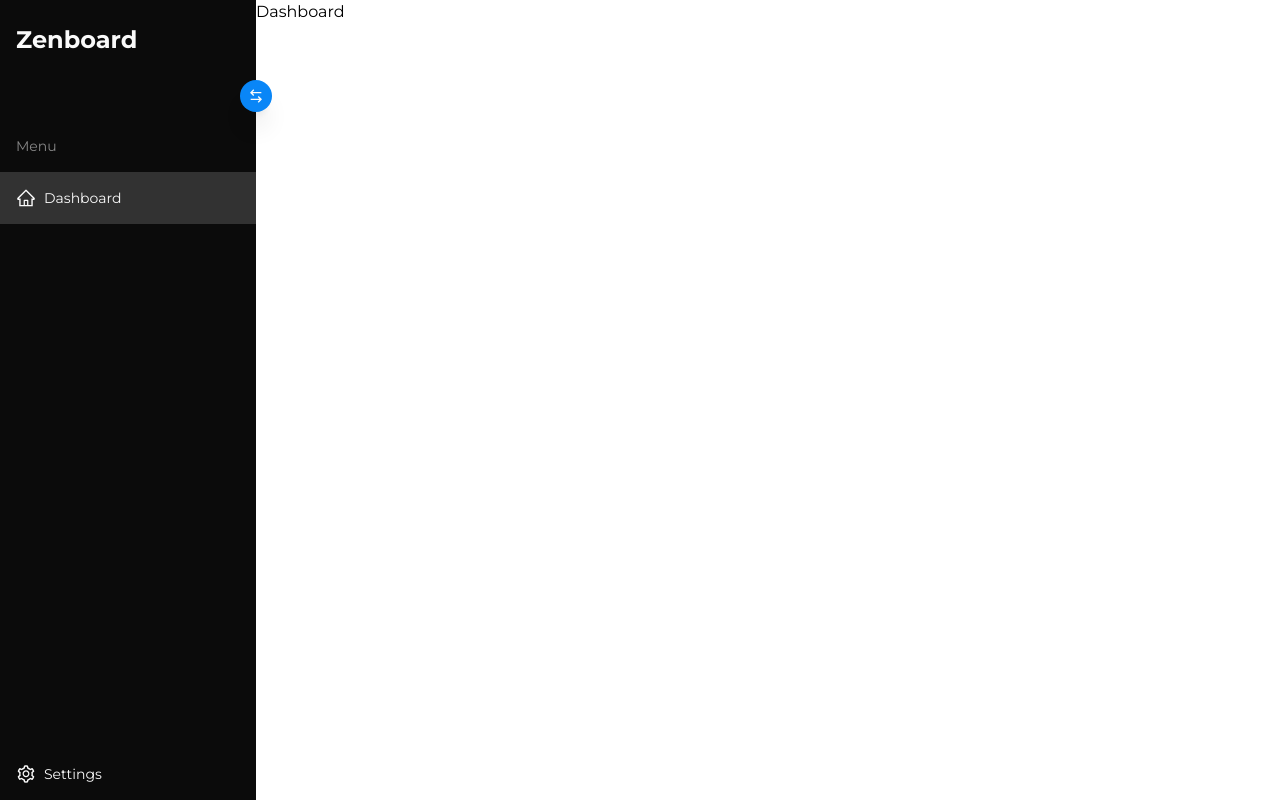
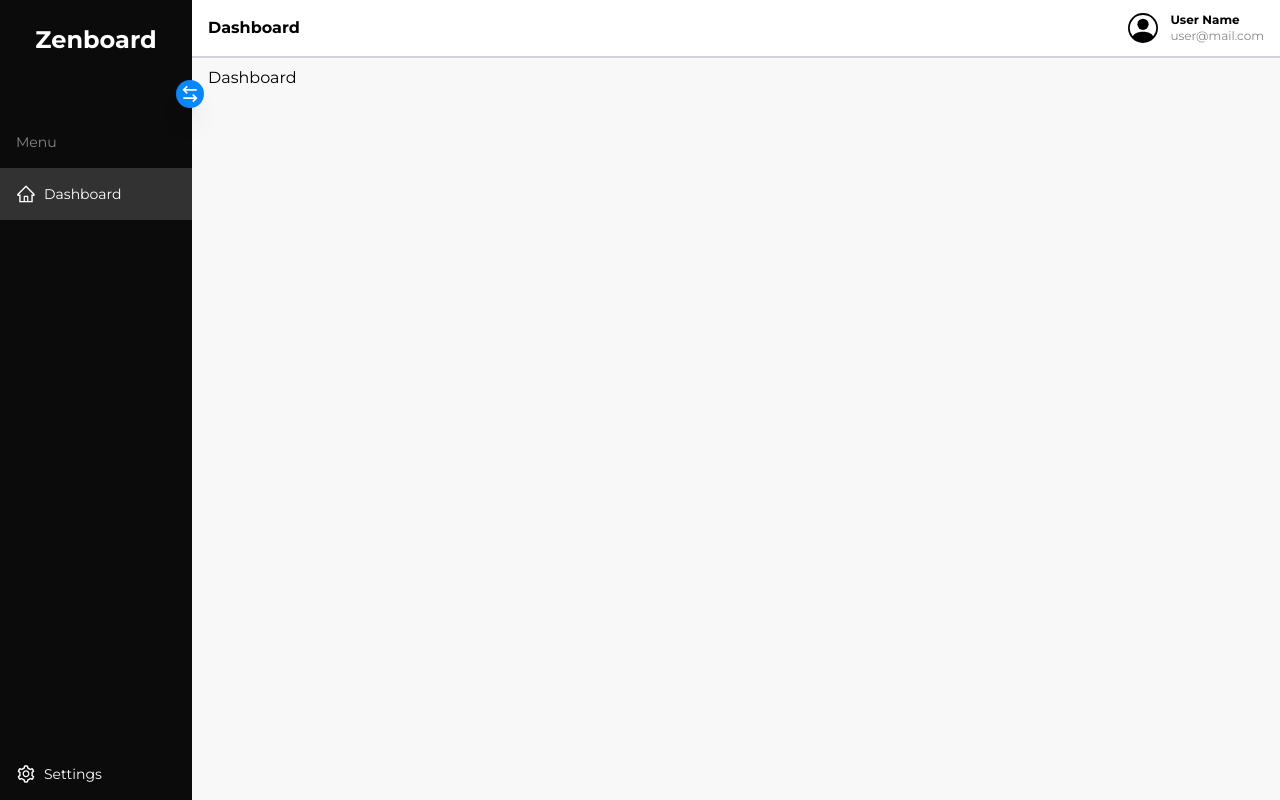
Before and after one commit to ryanadiputraa/zenboard-web, a Next.js app: page /dashboard in a window 1280 px wide. Built offline with nearby package versions, Linux system fonts and the light colour scheme.

Commit message:
feat: header

```diff
--- /dev/null
+++ b/src/app/dashboard/components/header.tsx
@@ -0,0 +1,33 @@
+"use client"
+
+import { AppContext } from "@/context"
+import { useContext } from "react"
+import { BsPersonCircle } from "react-icons/bs"
+import { RxHamburgerMenu } from "react-icons/rx"
+
+export function Header(): JSX.Element {
+  const { main, mainDispatch } = useContext(AppContext)
+
+  return (
+    <header className="flex justify-between items-center px-4 py-3 border-b-2 border-gray-300 shadow-md">
+      <div className="capitalize font-bold">
+        {main.activeDashboardPage.label}
+      </div>
+      <div className="flexrc">
+        <div className="hidden sm:flex items-center gap-3">
+          <BsPersonCircle className="text-3xl cursor-pointer" />
+          <div className="flex flex-col justify-between text-xs">
+            <h4 className="font-bold">User Name</h4>
+            <span className="text-grey">user@mail.com</span>
+          </div>
+        </div>
+        <button
+          className="sm:hidden text-2xl"
+          onClick={() => mainDispatch({ type: "TOGGLE_SIDEBAR" })}
+        >
+          <RxHamburgerMenu />
+        </button>
+      </div>
+    </header>
+  )
+}
--- a/src/app/dashboard/components/side-nav.tsx
+++ b/src/app/dashboard/components/side-nav.tsx
@@ -41,13 +41,13 @@ export function SideNav(): JSX.Element {
 
   return (
     <nav
-      className={`z-50 transition-all duration-150 bg-primary text-secondary fixed sm:left-0 top-0 min-h-screen flex flex-col gap-6 pt-6 ${
+      className={`z-50 transition-all duration-150 bg-primary text-white fixed sm:left-0 top-0 min-h-screen flex flex-col gap-6 pt-6 ${
         main.isSidebarOpen
-          ? "w-3/4 sm:w-64 left-0 items-start"
+          ? "hidden sm:flex w-48 left-0 items-start"
           : "w-3/4 sm:w-16 left-[-100%] sm:right-auto items-start sm:items-center"
       }`}
     >
-      <Link href="/" className="cursor-pointer">
+      <Link href="/" className="cursor-pointer sm:self-center">
         <h1
           className={`font-bold px-4 ${
             main.isSidebarOpen ? "text-2xl" : "text-[0.6rem]"
@@ -57,9 +57,7 @@ export function SideNav(): JSX.Element {
         </h1>
       </Link>
       <button
-        className={`bg-accent font-bold text-secondary w-8 h-8 grid place-items-center p-2 rounded-full self-end relative ${
-          main.isSidebarOpen ? "left-4" : "left-3"
-        } bottom-14 sm:bottom-auto shadow-xl hover:brightness-95 ${
+        className={`bg-accent font-bold text-white w-7 h-7 hidden sm:grid place-items-center p-1 rounded-full self-end relative left-3 bottom-14 sm:bottom-auto shadow-xl hover:brightness-95 ${
           animateRotate ? "animate-rotate" : ""
         }`}
         onClick={() => {
--- a/src/app/dashboard/components/wrapper.tsx
+++ b/src/app/dashboard/components/wrapper.tsx
@@ -2,14 +2,19 @@
 
 import { AppContext } from "@/context"
 import { ReactNode, useContext } from "react"
+
+import { Header } from "./header"
 
 export function Wrapper({ children }: { children: ReactNode }): JSX.Element {
   const { main } = useContext(AppContext)
 
   return (
     <main
-      className={`w-screen h-screen ${main.isSidebarOpen ? "pl-64" : "pl-16"}`}
+      className={`w-screen h-screen overflow-x-hidden bg-white ${
+        main.isSidebarOpen ? "sm:pl-48" : "sm:pl-16"
+      }`}
     >
+      <Header />
       {children}
     </main>
   )
--- a/src/app/dashboard/page.tsx
+++ b/src/app/dashboard/page.tsx
@@ -6,5 +6,5 @@ import { useContext } from "react"
 export default function Dashboard(): JSX.Element {
   const { main } = useContext(AppContext)
 
-  return <div>Dashboard</div>
+  return <div className="px-4 py-2 bg-grey-light h-full">Dashboard</div>
 }
--- a/src/app/dashboard/settings/page.tsx
+++ b/src/app/dashboard/settings/page.tsx
@@ -1,3 +1,3 @@
 export default function Settings(): JSX.Element {
-  return <div>Settings</div>
+  return <div className="px-4 py-2">Settings</div>
 }
--- a/tailwind.config.js
+++ b/tailwind.config.js
@@ -15,10 +15,9 @@ module.exports = {
       colors: {
         primary: "#0B0B0B",
         "primary-light": "#323232",
-        secondary: "#FAFAFA",
         accent: "#0986F7",
         grey: "#878787",
-        "grey-light": "#CECECE",
+        "grey-light": "#F8F8F8",
       },
       keyframes: {
         rotate: {
```
